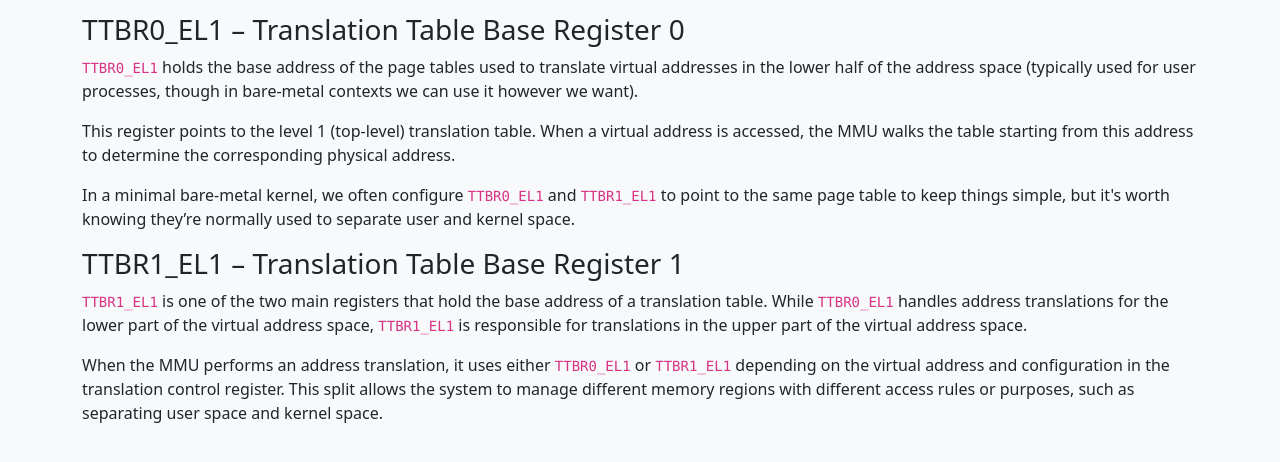
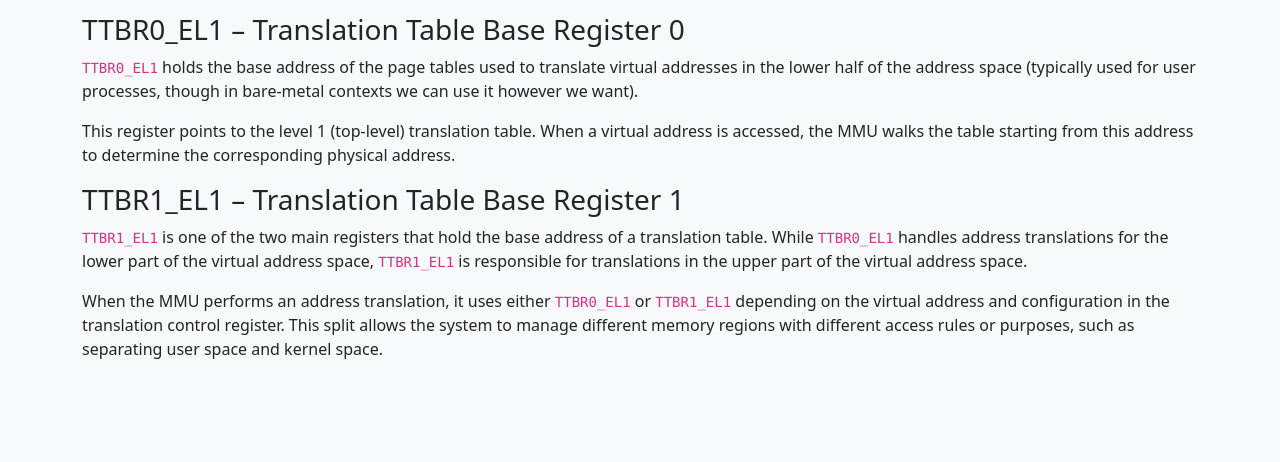
Before and after one commit to DiegoWearden/bare-metal-rpi3b-blog, a plain HTML site: page mmu.html in a window 1280 px wide. Shown: the part 386-848 px from the top of the page. After the commit the page ends 811 px from the top, so only its background shows below. Drawn offline with nearby package versions, Linux system fonts and the light colour scheme.

```diff
--- a/mmu.html
+++ b/mmu.html
@@ -27,9 +27,6 @@
     <p>
         This register points to the level 1 (top-level) translation table. When a virtual address is accessed, the MMU walks the table starting from this address to determine the corresponding physical address.
     </p>
-    <p>
-        In a minimal bare-metal kernel, we often configure <code>TTBR0_EL1</code> and <code>TTBR1_EL1</code> to point to the same page table to keep things simple, but it's worth knowing they’re normally used to separate user and kernel space.
-    </p>
     <h3>TTBR1_EL1 – Translation Table Base Register 1</h3>
     <p>
         <code>TTBR1_EL1</code> is one of the two main registers that hold the base address of a translation table. While <code>TTBR0_EL1</code> handles address translations for the lower part of the virtual address space, <code>TTBR1_EL1</code> is responsible for translations in the upper part of the virtual address space.
```
